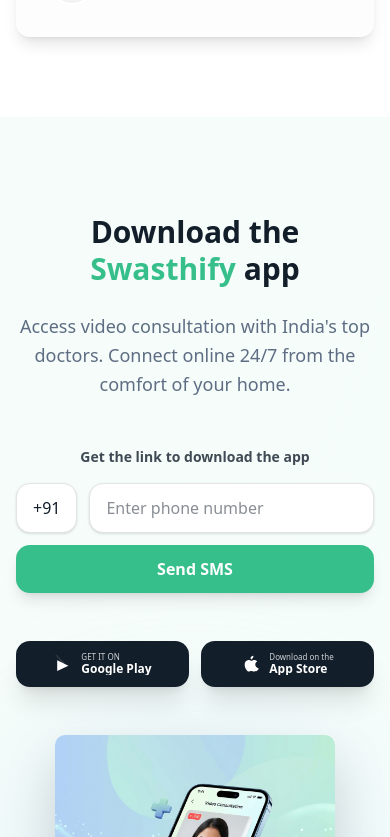
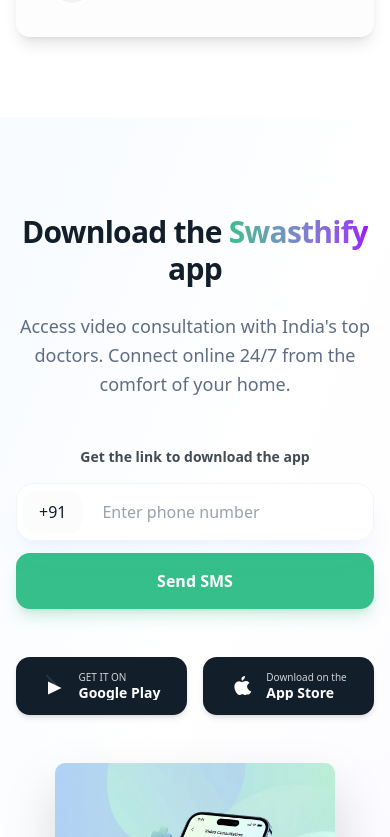
Before and after one commit to niks-nikhil-anand/swasthify_admin_portal, a Next.js app: page / in a window 390 px wide. Shown: the part 7147-7984 px from the top of the page. Built offline with nearby package versions, Linux system fonts and the light colour scheme.

Commit message:
refactor: update styling for the DownloadApp section, including background, text gradients, input fields, and buttons.

```diff
--- a/components/root/DownloadApp.tsx
+++ b/components/root/DownloadApp.tsx
@@ -5,7 +5,7 @@ import { motion } from "framer-motion";
 
 export function DownloadApp() {
     return (
-        <section className="py-24 bg-linear-to-br from-primary/5 to-accent/5 overflow-hidden">
+        <section className="py-24 bg-linear-to-br from-blue-50/50 via-white to-purple-50/50 overflow-hidden">
             <div className="container mx-auto px-4">
                 <div className="flex flex-col lg:flex-row items-center justify-between gap-12 lg:gap-0">
 
@@ -45,9 +45,9 @@ export function DownloadApp() {
                             whileInView={{ opacity: 1, y: 0 }}
                             viewport={{ once: true }}
                             transition={{ delay: 0.2, duration: 0.6 }}
-                            className="text-3xl md:text-5xl font-bold text-foreground mb-6 leading-tight"
+                            className="text-3xl md:text-5xl font-bold tracking-tight text-foreground mb-6 leading-tight"
                         >
-                            Download the <span className="text-primary">Swasthify</span> app
+                            Download the <span className="text-transparent bg-clip-text bg-linear-to-r from-primary to-purple-600">Swasthify</span> app
                         </motion.h2>
 
                         <motion.p
@@ -72,17 +72,17 @@ export function DownloadApp() {
                                 Get the link to download the app
                             </label>
                             <div className="flex flex-col sm:flex-row gap-3 max-w-md mx-auto lg:mx-0 w-full">
-                                <div className="flex flex-1 gap-3">
-                                    <span className="inline-flex items-center px-4 py-3 border border-border bg-background text-foreground font-medium rounded-xl shadow-sm">
+                                <div className="flex flex-1 gap-3 bg-white/80 backdrop-blur-md p-1.5 rounded-2xl border border-gray-100 shadow-xl shadow-blue-500/5 items-center">
+                                    <span className="inline-flex items-center px-4 py-2.5 text-foreground font-medium rounded-xl bg-gray-50/50">
                                         +91
                                     </span>
                                     <input
                                         type="tel"
                                         placeholder="Enter phone number"
-                                        className="flex-1 px-4 py-3 border border-border rounded-xl focus:outline-none focus:ring-2 focus:ring-primary focus:border-transparent bg-background shadow-sm text-base w-full"
+                                        className="flex-1 px-2 py-2.5 bg-transparent border-none focus:ring-0 focus:outline-none text-base w-full placeholder:text-gray-400"
                                     />
                                 </div>
-                                <button className="bg-primary hover:bg-primary/90 text-primary-foreground font-semibold px-6 py-3 rounded-xl transition-all shadow-lg hover:shadow-xl hover:-translate-y-0.5 w-full sm:w-auto">
+                                <button className="bg-primary hover:bg-primary/90 text-primary-foreground font-semibold px-8 py-4 rounded-xl transition-all shadow-lg shadow-primary/25 hover:shadow-primary/30 hover:-translate-y-0.5 w-full sm:w-auto">
                                     Send SMS
                                 </button>
                             </div>
@@ -93,12 +93,12 @@ export function DownloadApp() {
                             whileInView={{ opacity: 1, y: 0 }}
                             viewport={{ once: true }}
                             transition={{ delay: 0.5, duration: 0.6 }}
-                            className="flex gap-3 justify-center lg:justify-start w-full"
+                            className="flex gap-4 justify-center lg:justify-start w-full"
                         >
-                            <button className="flex flex-1 md:flex-none items-center justify-center md:justify-start gap-2 md:gap-3 bg-foreground text-background px-3 py-3 md:px-6 md:py-3.5 rounded-xl hover:bg-foreground/90 transition-all hover:-translate-y-1 shadow-xl min-w-0 md:min-w-[200px]">
+                            <button className="flex flex-1 md:flex-none items-center justify-center md:justify-start gap-3 bg-foreground text-background px-4 py-3.5 rounded-xl hover:bg-foreground/90 transition-all hover:shadow-lg hover:-translate-y-1 shadow-md min-w-0 md:min-w-[200px] border border-transparent hover:border-gray-700">
                                 <svg
                                     viewBox="0 0 24 24"
-                                    className="w-5 h-5 md:w-7 md:h-7 fill-current shrink-0"
+                                    className="w-6 h-6 md:w-7 md:h-7 fill-current shrink-0"
                                     xmlns="http://www.w3.org/2000/svg"
                                 >
                                     <path d="M5 20.5v-13l13.5 6.5-13.5 6.5z" />
@@ -106,22 +106,22 @@ export function DownloadApp() {
                                     <path d="M14.6 12.8L11 9.2l-6.5 6.4 10.1-2.8z" fillOpacity="0.1" />
                                 </svg>
                                 <div className="text-left min-w-0">
-                                    <div className="text-[8px] md:text-[10px] font-medium leading-none mb-0.5 md:mb-1 opacity-80 truncate">GET IT ON</div>
-                                    <div className="text-xs md:text-base font-bold leading-none truncate">Google Play</div>
+                                    <div className="text-[10px] font-medium leading-none mb-1 opacity-80 truncate">GET IT ON</div>
+                                    <div className="text-sm md:text-base font-bold leading-none truncate">Google Play</div>
                                 </div>
                             </button>
 
-                            <button className="flex flex-1 md:flex-none items-center justify-center md:justify-start gap-2 md:gap-3 bg-foreground text-background px-3 py-3 md:px-6 md:py-3.5 rounded-xl hover:bg-foreground/90 transition-all hover:-translate-y-1 shadow-xl min-w-0 md:min-w-[200px]">
+                            <button className="flex flex-1 md:flex-none items-center justify-center md:justify-start gap-3 bg-foreground text-background px-4 py-3.5 rounded-xl hover:bg-foreground/90 transition-all hover:shadow-lg hover:-translate-y-1 shadow-md min-w-0 md:min-w-[200px] border border-transparent hover:border-gray-700">
                                 <svg
                                     viewBox="0 0 24 24"
-                                    className="w-5 h-5 md:w-7 md:h-7 fill-current shrink-0"
+                                    className="w-6 h-6 md:w-7 md:h-7 fill-current shrink-0"
                                     xmlns="http://www.w3.org/2000/svg"
                                 >
                                     <path d="M17.05 20.28c-.98.95-2.05.8-3.08.35-1.09-.46-2.09-.48-3.24 0-1.44.62-2.2.44-3.06-.35C2.79 15.25 3.51 7.59 9.05 7.31c1.35.07 2.29.74 3.08.74 1.18 0 2.21-.93 3.8-.93.62 0 2.45.19 3.6 1.92-3.72 1.8-3.1 6.55 1.76 8.5-.88 1.85-2.09 3.73-4.24 2.74zm-2.8-15.6c.92-1.13.68-2.65.65-2.68-1.55.19-2.86 1.05-3.32 2.15-.3.72-.19 2.05 1.05 2.54.34-.69.88-1.42 1.62-2.01z" />
                                 </svg>
                                 <div className="text-left min-w-0">
-                                    <div className="text-[8px] md:text-[10px] font-medium leading-none mb-0.5 md:mb-1 opacity-80 truncate">Download on the</div>
-                                    <div className="text-xs md:text-base font-bold leading-none truncate">App Store</div>
+                                    <div className="text-[10px] font-medium leading-none mb-1 opacity-80 truncate">Download on the</div>
+                                    <div className="text-sm md:text-base font-bold leading-none truncate">App Store</div>
                                 </div>
                             </button>
                         </motion.div>
```
